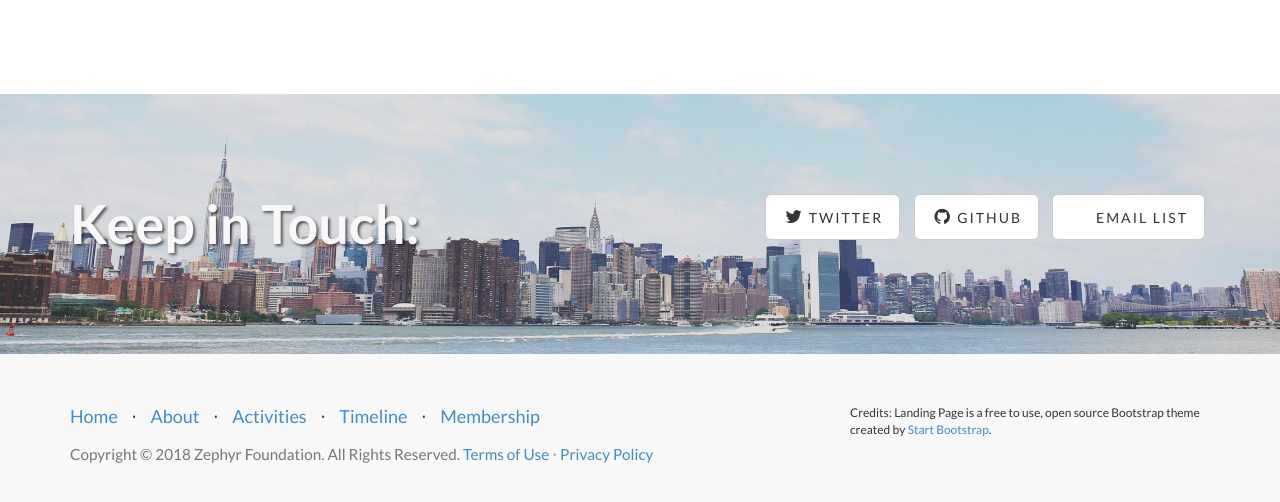
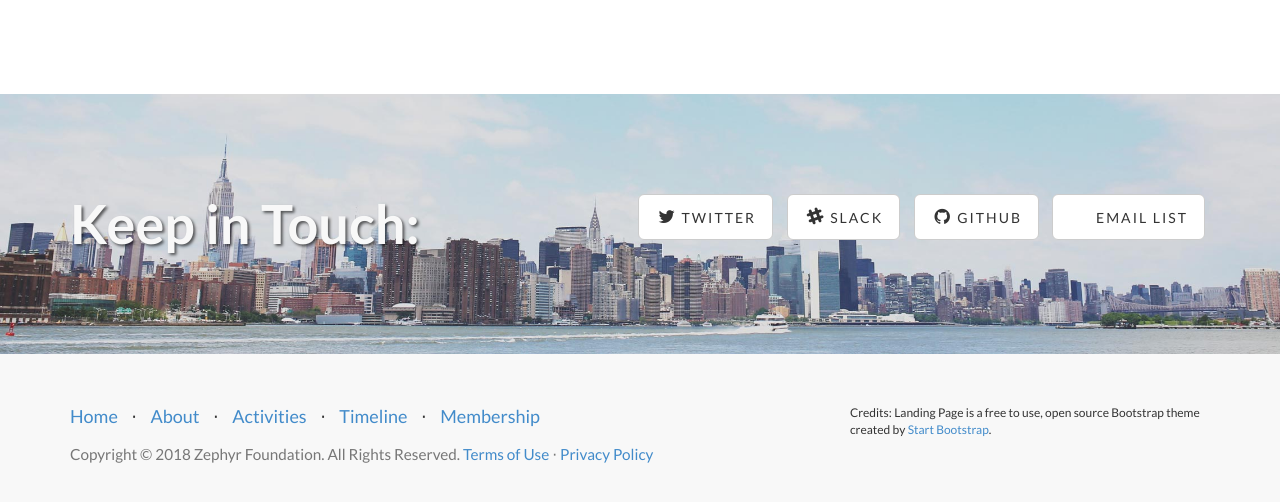
Before and after one commit to ZephyrTransport/zephyr-website, a Jekyll site: the page built from slack.md, in a window 1280 px wide and 1400 px high, scrolled down 250 px. Shown: the part 884-1386 px from the top of the window. Built offline with Jekyll 4.4.1, drawn with Linux system fonts in a browser that asks for light colours.

Commit message:
add a Slack "Keep in Touch" button

```diff
--- a/_config.yml
+++ b/_config.yml
@@ -100,6 +100,8 @@ permalink: pretty
 social:
   - title: twitter
     url: https://twitter.com/zephyrtransport
+  - title: slack
+    url: /slack
   - title: github
     url: https://github.com/zephyrtransport
   - title: email list
--- a/_includes/contact.html
+++ b/_includes/contact.html
@@ -3,10 +3,10 @@
 		<div class="container">
 
 			<div class="row">
-				<div class="col-lg-6">
+				<div class="col-lg-4">
 					<h2>Keep in Touch:</h2>
 				</div>
-				<div class="col-lg-6">
+				<div class="col-lg-8">
 					<ul class="list-inline banner-social-buttons">
 						{% for social in site.social %}
 						<li>
--- a/css/landing-page.css
+++ b/css/landing-page.css
@@ -419,3 +419,7 @@ td{
  padding-left: 15px;
  padding-bottom: 10px;
 }
+
+.holds-the-slack-iframe {
+  background:url(/img/loader.gif) center center no-repeat;
+}
--- a/slack.md
+++ b/slack.md
@@ -27,6 +27,8 @@
 
 Simply fill out the form below with your email address along with your consent to follow our Code of Conduct, and you'll receive an invite right away.
 
+<div class="holds-the-slack-iframe">
 <iframe style="width: 100%; height: 500px; border-style: none; overflow:hidden;" src="https://zephyr-invite-bot.herokuapp.com"></iframe>
+</div>
 
 <br/><br/><br/>
```
Also changed, not shown: img/loader.gif (added).
